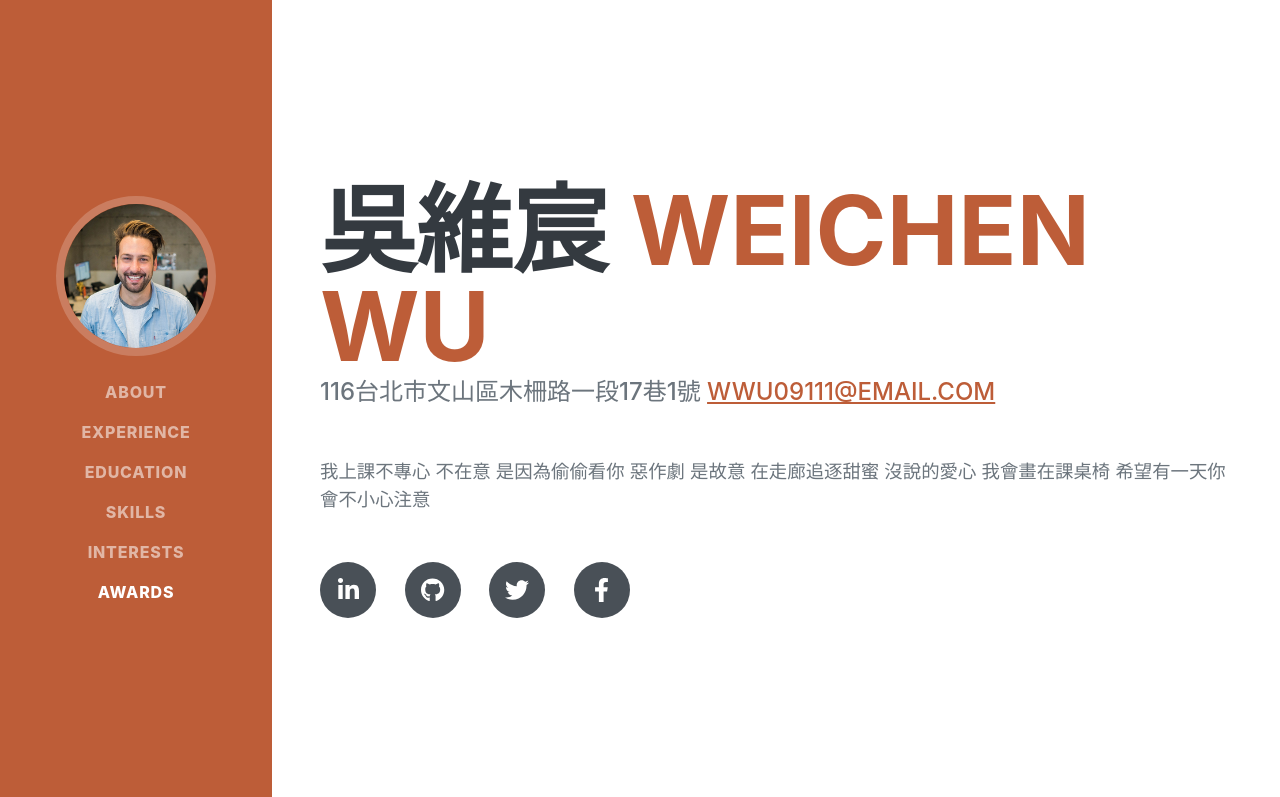
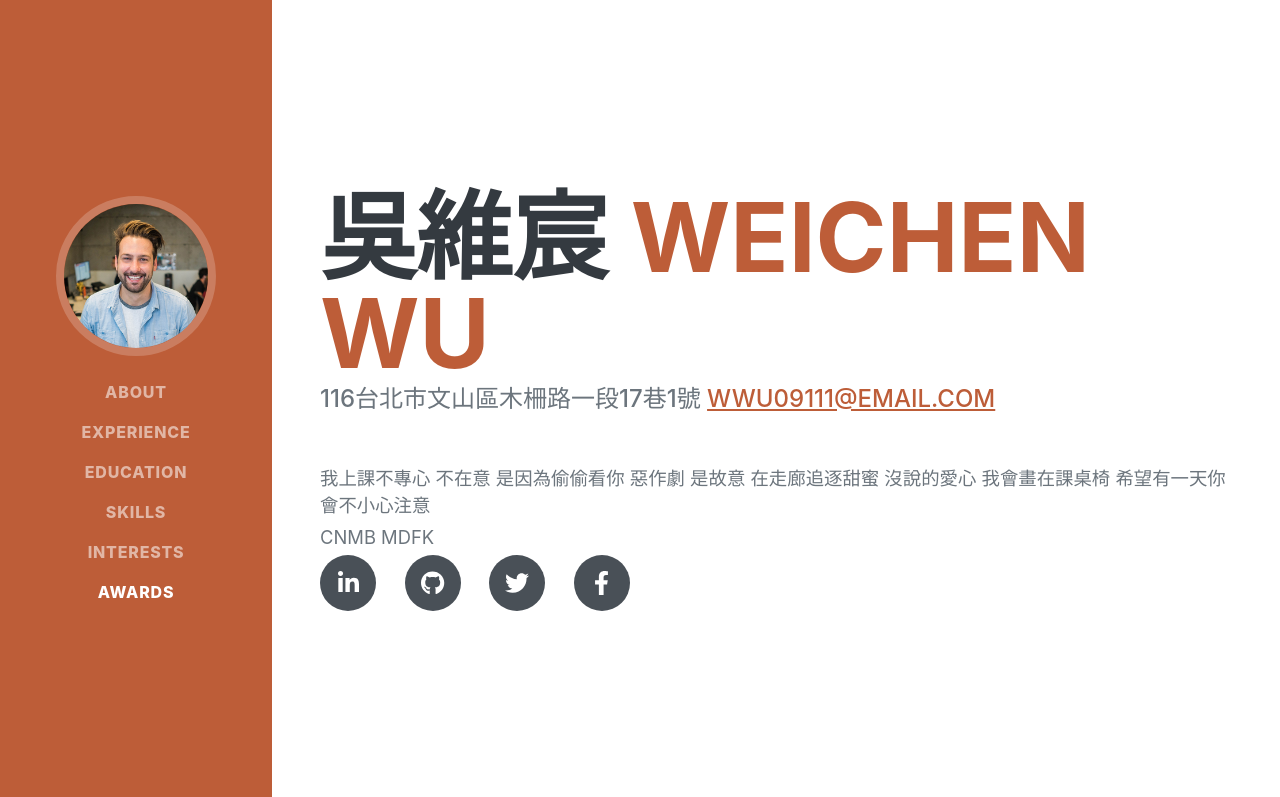
Before and after one commit to jagermeisterking/jagrmeisterking.github.io, a plain HTML site: page index.html in a window 1280 px wide. Shown: the top 797 px of the page. Drawn offline with nearby package versions, Linux system fonts and the light colour scheme; a web font is replaced by a local one.

Commit message:
Update index.html

```diff
--- a/index.html
+++ b/index.html
@@ -47,10 +47,13 @@
                         116台北市文山區木柵路一段17巷1號
                         <a href="mailto:name@email.com">wwu09111@email.com</a>
                     </div>
-                    <p class="lead mb-5">我上課不專心 不在意 是因為偷偷看你
+                    <p class="lead mb-1">我上課不專心 不在意 是因為偷偷看你
                         惡作劇 是故意 在走廊追逐甜蜜
                         沒說的愛心 我會畫在課桌椅
                         希望有一天你會不小心注意</p>
+                    <p class="lead mb-1"> CNMB MDFK
+
+
                     <div class="social-icons">
                         <a class="social-icon" href="#!"><i class="fab fa-linkedin-in"></i></a>
                         <a class="social-icon" href="#!"><i class="fab fa-github"></i></a>
```
